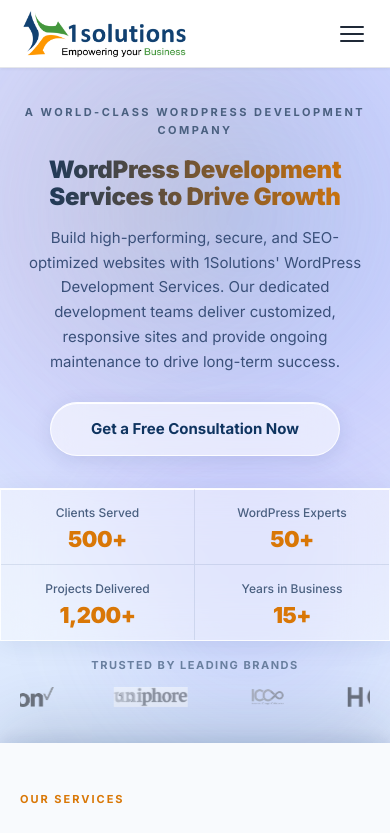
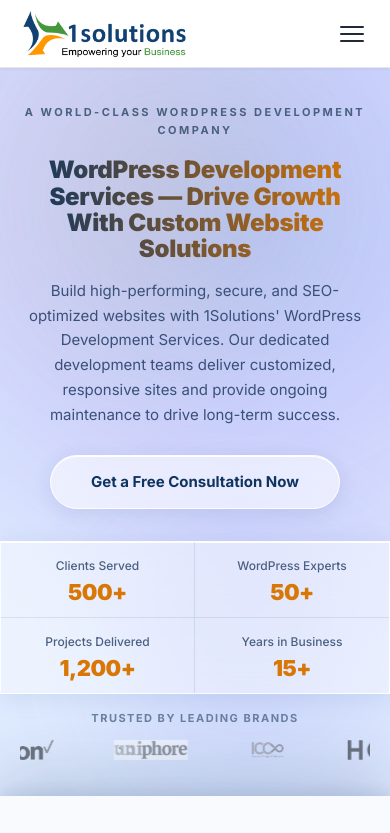
Before and after one commit to 1Solutionsbiz/1solutions-website, a Next.js app: page /wordpress-development-company in a window 390 px wide. Shown: the top 833 px of the page. Built offline with nearby package versions, Linux system fonts and the light colour scheme.

Commit message:
fix: related tags back to full-width single line on mobile

```diff
--- a/pages/wordpress-development-company/index.jsx
+++ b/pages/wordpress-development-company/index.jsx
@@ -617,8 +617,8 @@
             .wp-faq-answer { padding:0 18px 18px 52px;font-size:14px; }
             .wp-faq-q-badge { left:14px; }
             .wp-related-section { padding:60px 20px; }
-            .wp-related-tags { justify-content:flex-start; }
-            .wp-rtag { flex:1 1 calc(50% - 6px);min-width:0;text-align:center;padding:11px 12px; }
+            .wp-related-tags { justify-content:center; }
+            .wp-rtag { width:100%;text-align:center; }
             .wp-services-grid { grid-template-columns:1fr 1fr;gap:10px; }
             .wp-testi-grid { grid-template-columns:1fr; }
             .wp-portfolio-grid { grid-template-columns:1fr; }
@@ -661,7 +661,7 @@
         <div className="wp-hero-block">
           <div className="wp-hero-content">
             <span className="wp-eyebrow">A World-Class WordPress Development Company</span>
-            <h1>WordPress Development Services to Drive Growth</h1>
+            <h1>WordPress Development Services — Drive Growth With Custom Website Solutions</h1>
             <p>Build high-performing, secure, and SEO-optimized websites with 1Solutions' WordPress Development Services. Our dedicated development teams deliver customized, responsive sites and provide ongoing maintenance to drive long-term success.</p>
             <Link href="#contact" className="wp-btn-hero wp-btn-hero-shimmer">Get a Free Consultation Now</Link>
           </div>
```
